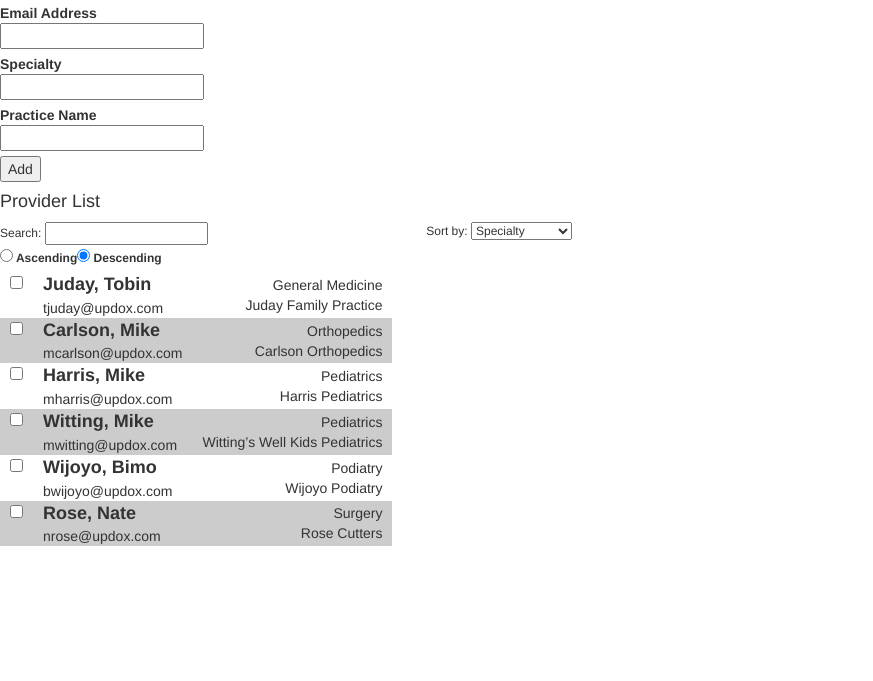
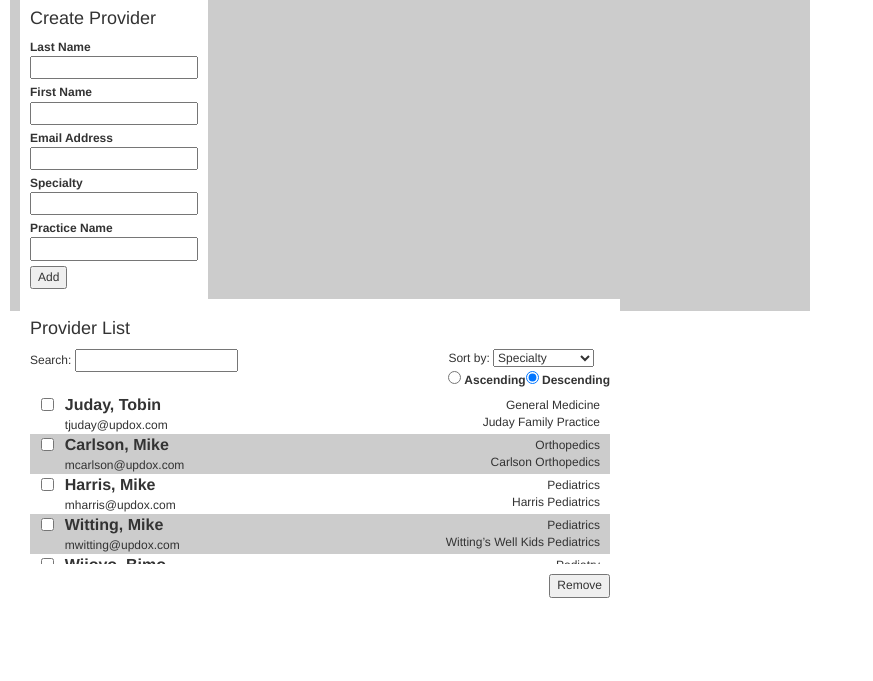
Before and after one commit to daboytim/provider-directory, a website: page app/index.html in a window 1280 px wide. Shown: the part 119-800 px from the top of the page, without its empty margins (0-873 px from the left). Drawn offline with nearby package versions, Linux system fonts and the light colour scheme.

Commit message:
Enforced required fields. Improved layout

```diff
--- a/app/app.css
+++ b/app/app.css
@@ -1,17 +1,46 @@
-body {
-  padding-top: 20px;
+* {
+  -webkit-box-sizing: border-box;
+     -moz-box-sizing: border-box;
+          box-sizing: border-box;
 }
 
-div#provider-list {
-    overflow: auto;
+body {
+  padding: 10px 10px 10px 10px;
 }
 
-#listManipulation {
-  height: 100%;
-  width:100%;
+#providerDirectory {
+  padding: 10px 10px 10px 10px;
+  height: 420px;
+  width: 800px;
+  background: #CCC;
 }
 
-#search, #order, #direction {
+#providerDirectoryTitle {
+  font-weight: bold;
+}
+
+#createProvider, #providerList {
+  padding: 10px 10px 10px 10px;
+  display: inline-block;
+  zoom: 1;
+  vertical-align: top;
+  font-size: 12px;
+  background: #FFF;
+  height: 310px;
+}
+
+#createProvider {
+
+}
+
+#providerList {
+  width: 600px;
+}
+
+#tableControls {
+}
+
+#search, #sortContainer {
   display: inline-block;
   *display: inline;
   zoom: 1;
@@ -20,21 +49,44 @@ div#provider-list {
 }
 
 #search {
-  width: 33%;
-  align; left;
+  float; left;
 }
 
-#order {
-  width: 34%;
-  align: right;
+#sortContainer {
+  float: right;
 }
 
-#direction {
-  width: 33%;
-  align: left;
+#tableContainer {
+  padding-bottom: 10px;
+  clear: left;
+  clear: right;
+  height: 170px;
+  width: 600;
+  overflow: auto;
+  margin-bottom: 10px;
 }
 
-table, th, td {
+table {
+  width: 100%;
+}
+
+.col1 {
+  width: 6%;
+  vertical-align: top;
+  text-align: center;
+}
+
+.col2 {
+  width: 40%
+  text-align: left;
+}
+
+.col3 {
+  padding-right: 10px;
+  text-align: right;
+}
+
+tr {
   padding-left: 10px;
   padding-right: 10px;
 }
@@ -43,10 +95,14 @@ tr:nth-child(even) {
   background: #CCC;
 }
 tr:nth-child(odd) {
-  background: #FFF
+  background: #FFF;
 }
 
-div#providerName {
-  font-size: large;
+#providerName {
+  font-size: 16px;
   font-weight: bold;
 }
+
+#removeButton {
+  float: right;
+}
--- a/app/provider-list/provider-list.component.js
+++ b/app/provider-list/provider-list.component.js
@@ -15,8 +15,11 @@ angular.
           self.providers = response.data;
         });
 
-        self.addProvider = function(provider) {
-          self.providers.push(provider)
+        self.addProvider = function(provider, form) {
+          if (form.$valid) {
+            self.providers.push(angular.copy(provider));
+            form.$valid = false;
+          }
         };
 
       }
--- a/app/provider-list/provider-list.template.html
+++ b/app/provider-list/provider-list.template.html
@@ -1,21 +1,25 @@
-<div>
-  <div id="create-provider">
-    <form novalidate class="simple-form">
-      <label>Last Name<br><input type="text" ng-model="provider.last_name" /></label><br />
-      <label>First Name<br><input type="text" ng-model="provider.first_name" /></label><br />
-      <label>Email Address<br><input type="text" ng-model="provider.email_address" /></label><br />
+<div id="providerDirectory">
+  <h2 id="providerDirectoryTitle">Provider Directory</h2>
+  <h5>v2.0</h5>
+  <div id="createProvider">
+    <h4 id="createProviderTitle">Create Provider</h4>
+    <form name="addForm" onsubmit="this.reset()">
+      <label>Last Name<br><input type="text" ng-model="provider.last_name" required/></label><br />
+      <label>First Name<br><input type="text" ng-model="provider.first_name" required/></label><br />
+      <label>Email Address<br><input type="email" ng-model="provider.email_address" required/></label><br />
       <label>Specialty<br><input type="text" ng-model="provider.specialty" /></label><br />
       <label>Practice Name<br><input type="text" ng-model="provider.practice_name" /></label><br />
-      <button id="add-button" ng-click="$ctrl.addProvider(provider)">Add</button>
+      <button id="addButton" ng-click="$ctrl.addProvider(provider, addForm)">Add</button>
     </form>
   </div>
-  <div id="provider-list">
-    <h4 id="provider-list-title">Provider List</h4>
-    <div id="listManipulation">
+  <div id="providerList">
+    <h4 id="providerListTitle">Provider List</h4>
+    <div id="tableControls">
       <div id="search">
         Search:
         <input ng-model="$ctrl.query">
       </div>
+      <div id="sortContainer">
         <div id="order">
           Sort by:
           <select ng-model="$ctrl.orderProp">
@@ -37,20 +41,24 @@
           </label>
         </div>
       </div>
-    <table>
+    </div>
+    <div id="tableContainer">
+      <table id="providerTable">
         <tr ng-repeat="provider in $ctrl.providers | filter:$ctrl.query | orderBy:$ctrl.orderProp:($ctrl.orderDirection === 'Ascending')">
-        <td valign="top">
+          <td class="col1">
             <input type="checkbox">
           </td>
-        <td>
+          <td class="col2">
             <div id="providerName">{{provider.last_name}}, {{provider.first_name}}</div>
             <div>{{provider.email_address}}</div>
           </td>
-        <td align="right">
+          <td class="col3">
             <div>{{provider.specialty}}</div>
             <div>{{provider.practice_name}}</div>
           </td>
         </tr>
       </table>
     </div>
+    <button id="removeButton" ng-click="$ctrl.removeProvider(provider)">Remove</button>
   </div>
+</div>
```
Lines whose indentation alone changed are shown as unchanged.
